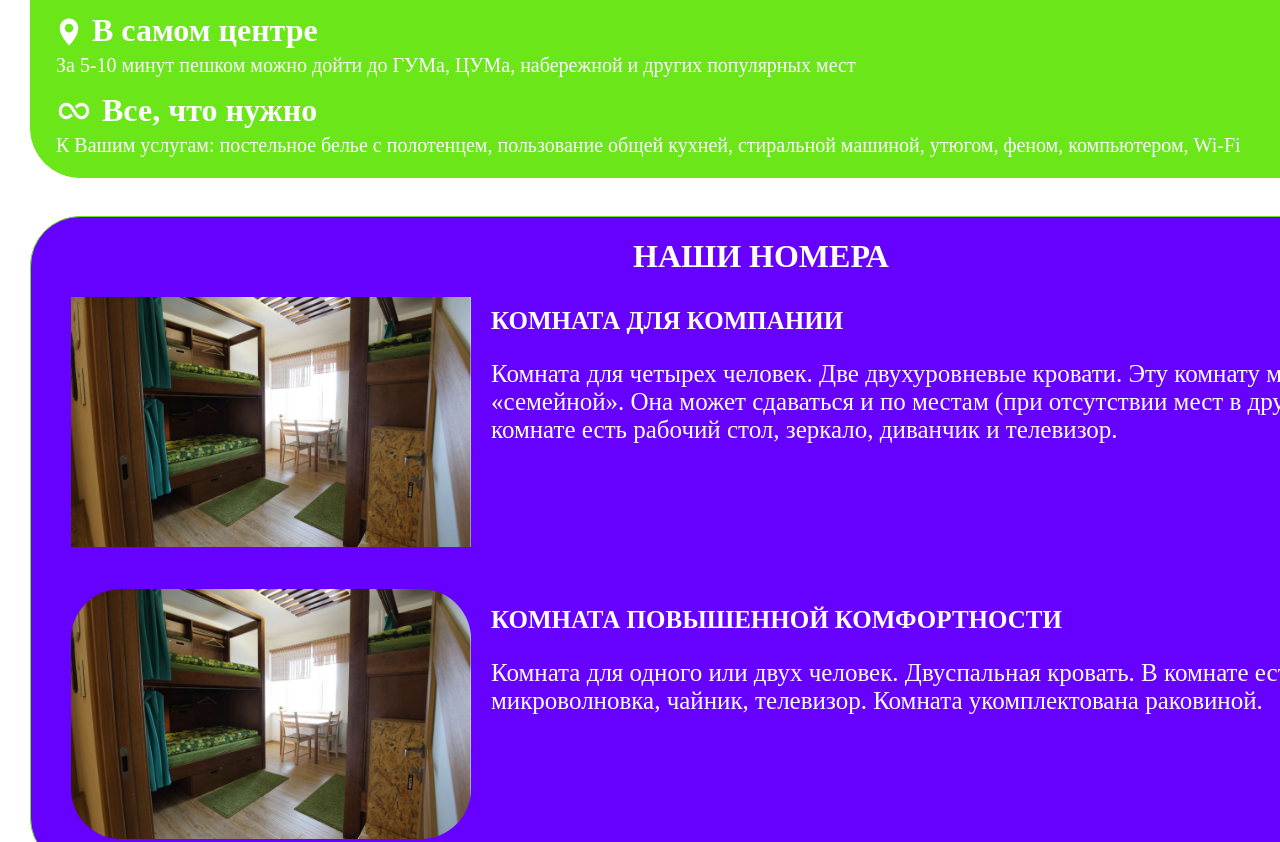
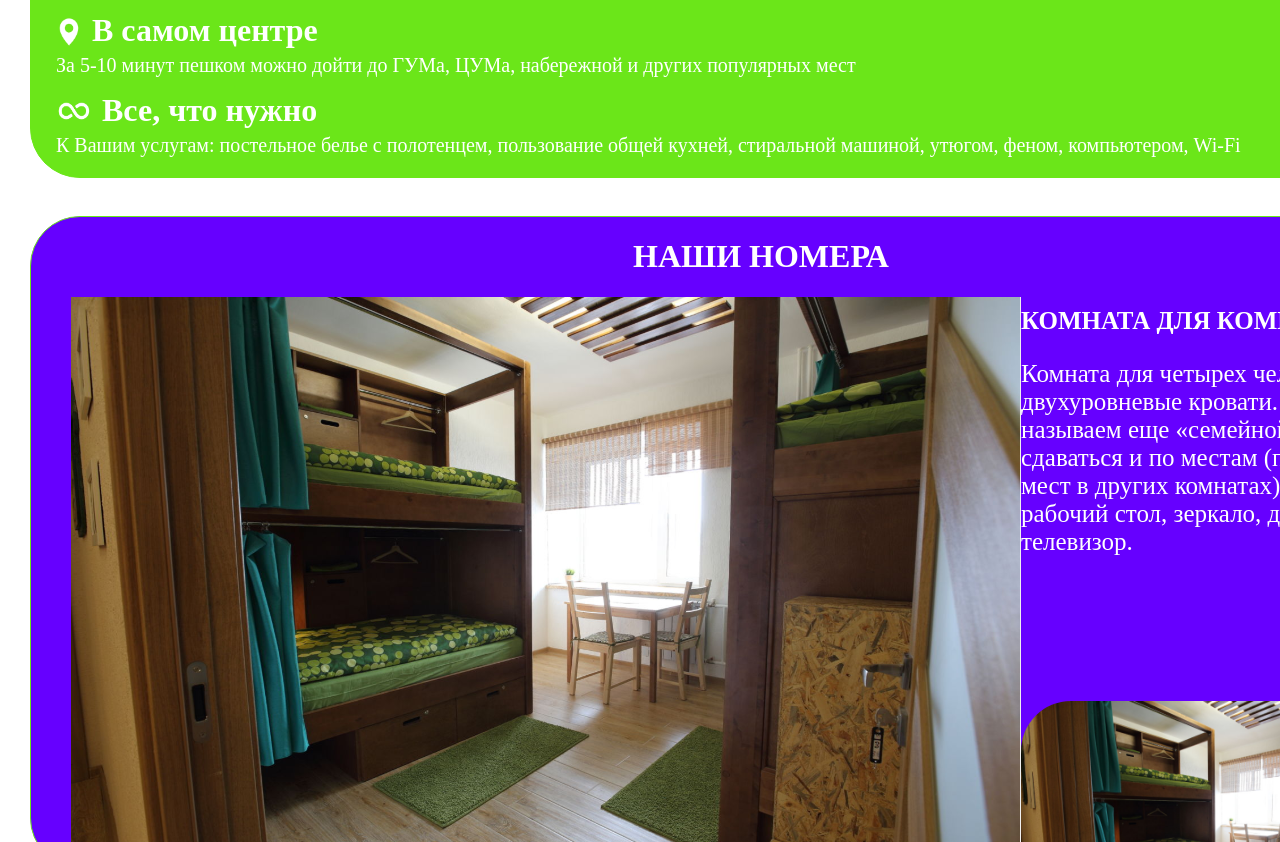
Before and after one commit to evgen250531/itogovay.rabota, a plain HTML site: page index.html in a window 1280 px wide. Shown: the part 1034-1876 px from the top of the page. Drawn offline with Linux system fonts and the light colour scheme; files whose address does not match are found by name.

Commit message:
Update style.css

```diff
--- a/style.css
+++ b/style.css
@@ -97,8 +97,6 @@
 }
 
 #n1>img{
-	width: 400px;
-	height: 250px;
 
 
 }
```
